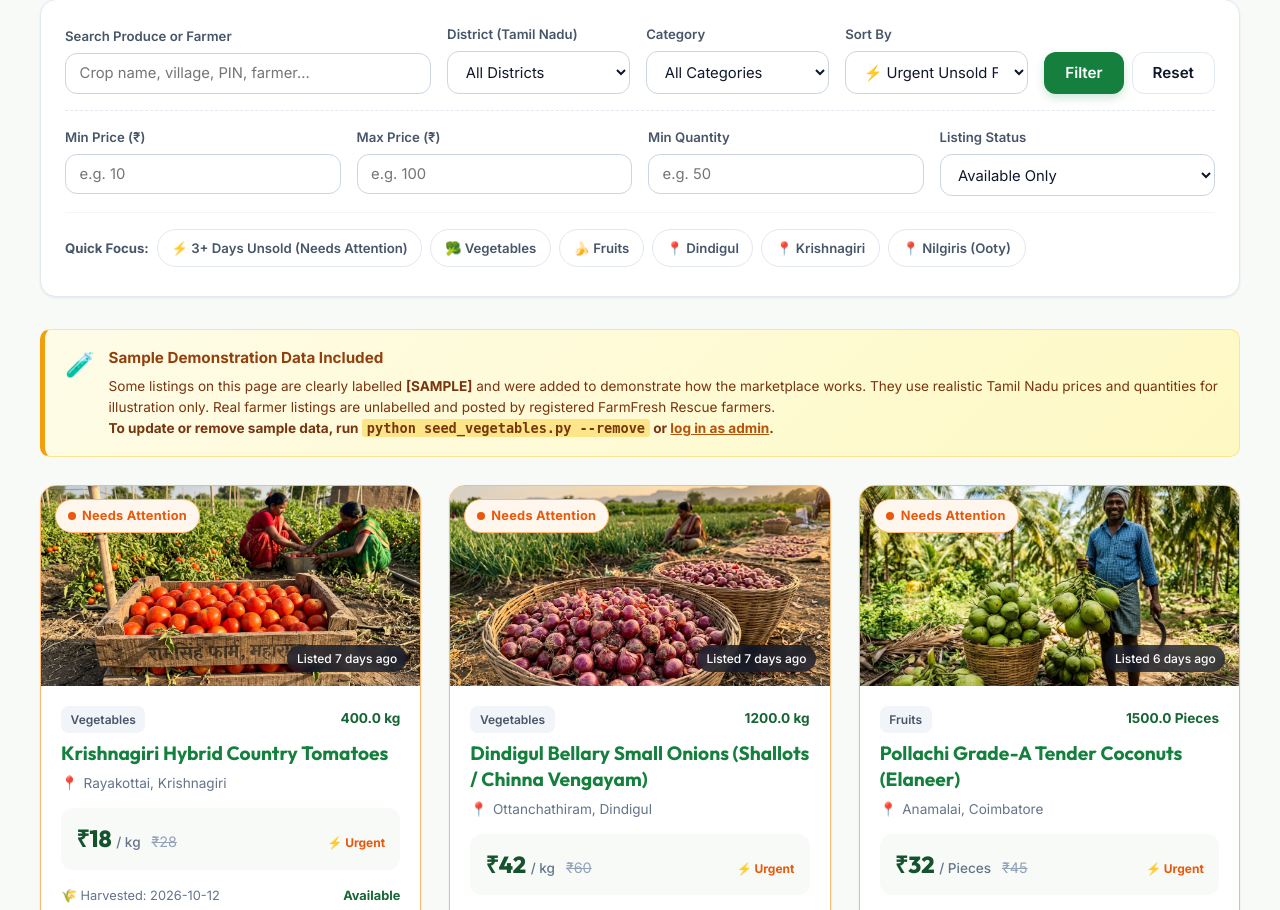
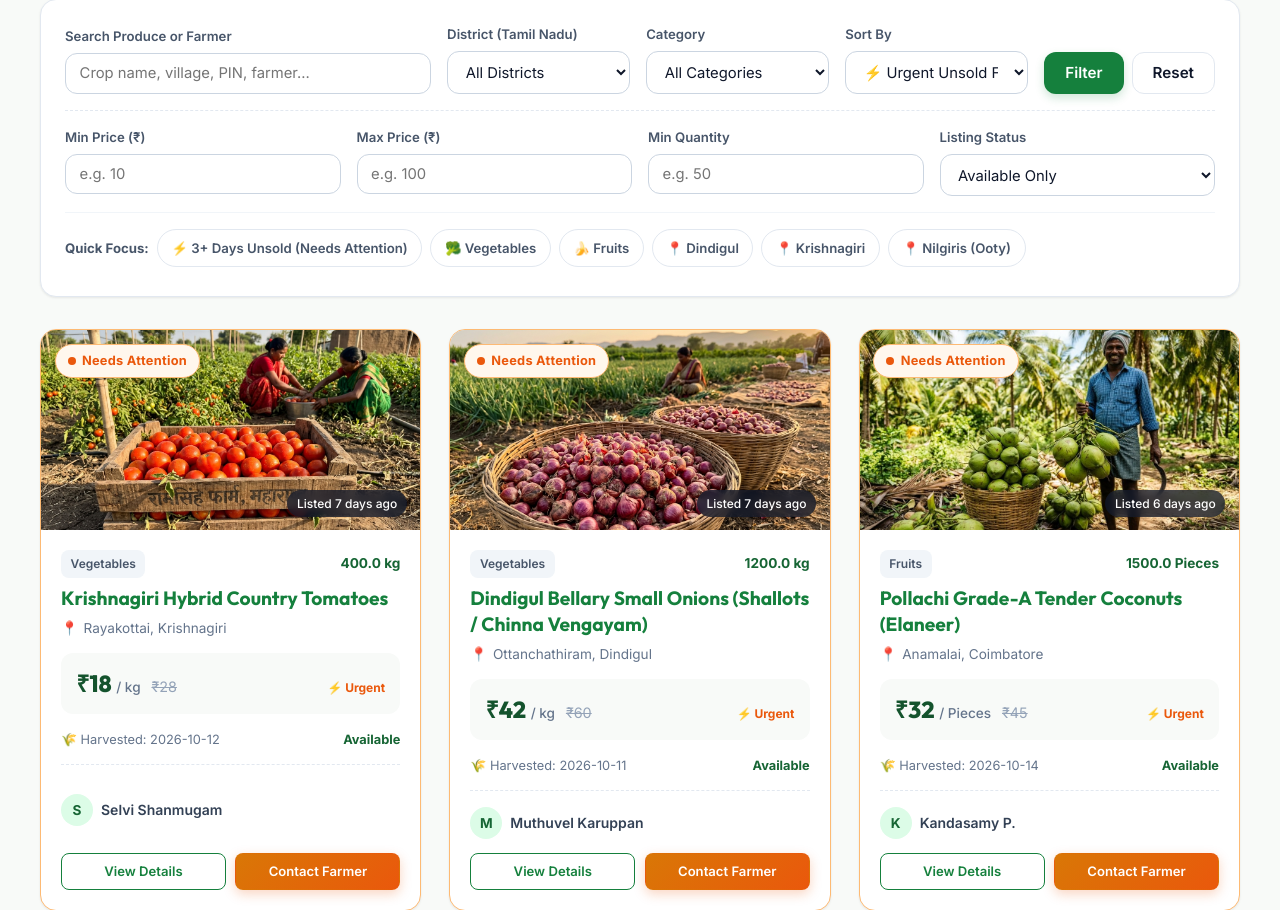
Before and after one commit to praveentk6/FarmFresh-Rescue, a Flask app: page /listings in a window 1280 px wide; the page is wider, and only the part inside the window is pictured. Shown: the part 218-1128 px from the top of that part. Run offline with Flask 3, Linux system fonts and the light colour scheme; data comes from the database, SQL or seed files in the repository; both versions use the stored data as it was after the commit; some libraries are stand-ins or nearby versions; some web fonts are replaced.

Commit message:
Remove Sample Demonstration Data notice banner and sample badges from Browse Produce page

```diff
--- a/templates/listings.html
+++ b/templates/listings.html
@@ -129,52 +129,6 @@
     </div>
   {% endif %}
 
-  <!-- Demo Data Notice Banner -->
-  {% set ns = namespace(has_demo=false) %}
-  {% for item in listings %}
-    {% if '[DEMO]' in item['farmer_name'] %}{% set ns.has_demo = true %}{% endif %}
-  {% endfor %}
-  {% if ns.has_demo %}
-  <div class="demo-notice-banner" style="
-    background: linear-gradient(135deg, #fefce8, #fef9c3);
-    border: 1.5px solid #fde68a;
-    border-left: 5px solid #f59e0b;
-    border-radius: 10px;
-    padding: 1rem 1.25rem;
-    margin-bottom: 1.75rem;
-    display: flex;
-    align-items: flex-start;
-    gap: 0.85rem;
-  ">
-    <span style="font-size: 1.5rem; flex-shrink: 0;">🧪</span>
-    <div style="flex: 1;">
-      <div style="display: flex; align-items: center; justify-content: space-between; flex-wrap: wrap; gap: 0.5rem; margin-bottom: 0.35rem;">
-        <div style="font-size: 0.95rem; font-weight: 700; color: #92400e;">
-          Sample Demonstration Data Included
-        </div>
-        {% if current_user and current_user['role'] == 'admin' %}
-          <div style="display: flex; gap: 0.5rem; align-items: center;">
-            <a href="{{ url_for('admin_dashboard') }}#sample-data" class="btn btn-sm btn-outline-primary" style="font-size: 0.75rem; padding: 0.2rem 0.55rem;">
-              ⚙️ Admin Sample Control
-            </a>
-            <form action="{{ url_for('admin_remove_sample_data') }}" method="POST" style="margin: 0;" onsubmit="return confirm('Remove all sample vegetable listings?');">
-              <button type="submit" class="btn btn-sm btn-danger" style="font-size: 0.75rem; padding: 0.2rem 0.55rem;">
-                🗑️ Remove Sample Data
-              </button>
-            </form>
-          </div>
-        {% endif %}
-      </div>
-      <div style="font-size: 0.85rem; color: #78350f; line-height: 1.55;">
-        Some listings on this page are clearly labelled <strong>[SAMPLE]</strong> and were added to demonstrate
-        how the marketplace works. They use realistic Tamil Nadu prices and quantities for illustration only.
-        Real farmer listings are unlabelled and posted by registered FarmFresh Rescue farmers.
-        <br>
-        <strong>To update or remove sample data, run <code style="background:#fde68a; padding:1px 5px; border-radius:3px;">python seed_vegetables.py --remove</code> or <a href="{{ url_for('admin_dashboard') if current_user and current_user['role'] == 'admin' else url_for('login') }}" style="color:#b45309; text-decoration:underline; font-weight:700;">log in as admin</a>.</strong>
-      </div>
-    </div>
-  </div>
-  {% endif %}
 
   <!-- Produce Cards Grid -->
   {% if listings %}
@@ -195,25 +149,9 @@
               {% endif %}
             </div>
 
-            <!-- SAMPLE badge on demo listings (top-right of image) -->
-            {% if is_demo %}
-            <div style="position:absolute; top:0.85rem; right:0.85rem; z-index:3;">
-              <span style="
-                background: #f59e0b;
-                color: #1c1917;
-                font-size: 0.65rem;
-                font-weight: 800;
-                letter-spacing: 0.05em;
-                padding: 0.2rem 0.55rem;
-                border-radius: 999px;
-                text-transform: uppercase;
-              ">SAMPLE</span>
-            </div>
-            {% else %}
-            <!-- Listing age tag (non-demo cards) -->
+            <!-- Listing age tag -->
             {% set days_old, age_label = calculate_listing_age(item['created_at']) %}
             <div class="card-age-tag">Listed {{ age_label }}</div>
-            {% endif %}
 
             <!-- Produce image -->
             {% if item['photo'] %}
@@ -273,16 +211,9 @@
             <!-- Farmer info row -->
             <div class="card-farmer-info" style="margin-bottom: 0.85rem;">
               <div class="farmer-avatar-name">
-                <div class="farmer-avatar">
-                  {% if is_demo %}🧪{% else %}{{ item['farmer_name'][0] }}{% endif %}
-                </div>
-                <div class="farmer-name">
-                  {% if is_demo %}
-                    <span style="font-size: 0.8rem; color: #92400e;">Sample Listing</span>
-                  {% else %}
-                    {{ item['farmer_name'] }}
-                  {% endif %}
-                </div>
+                {% set clean_farmer_name = item['farmer_name'].replace('[DEMO] ', '') %}
+                <div class="farmer-avatar">{{ clean_farmer_name[0] }}</div>
+                <div class="farmer-name">{{ clean_farmer_name }}</div>
               </div>
             </div>
 
```
Also changed, not shown: database.db.
